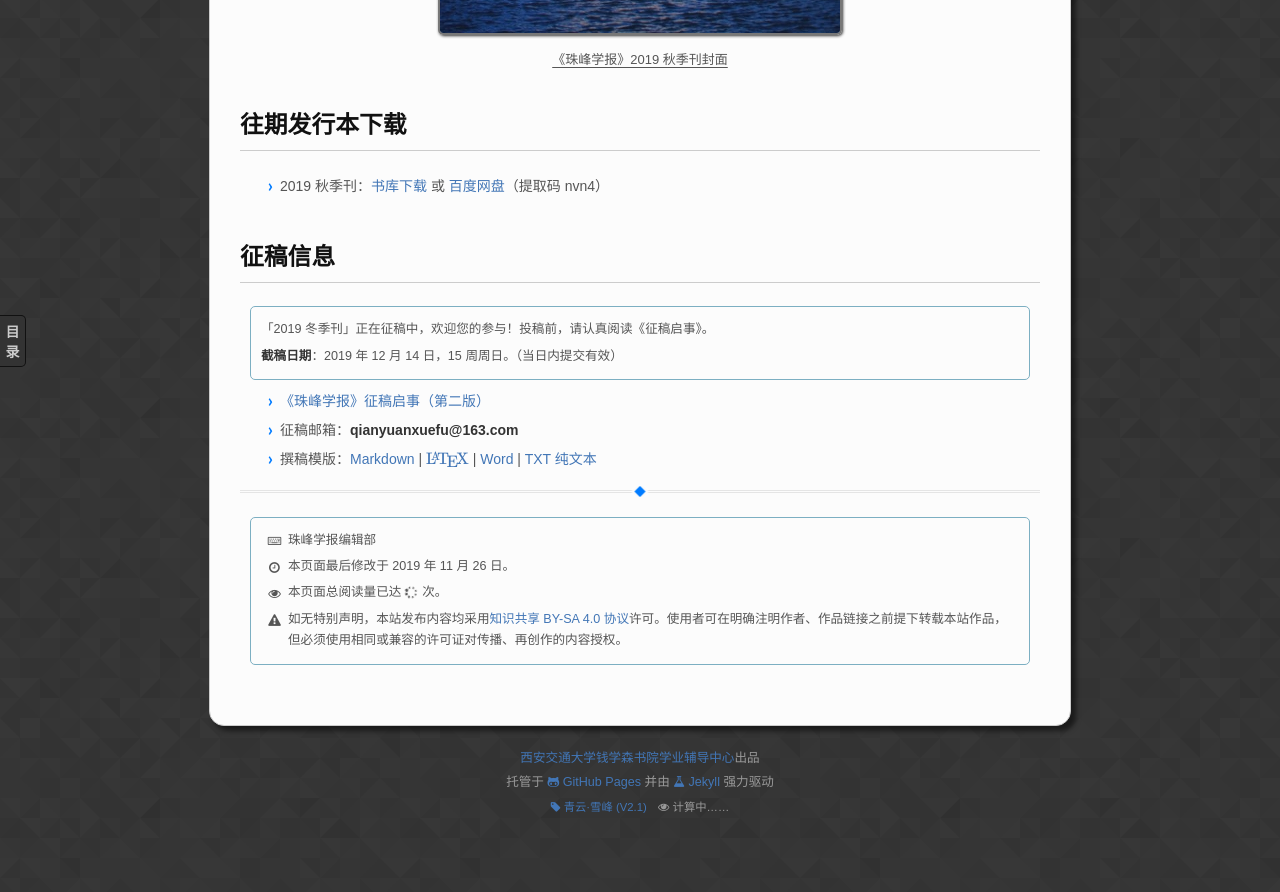
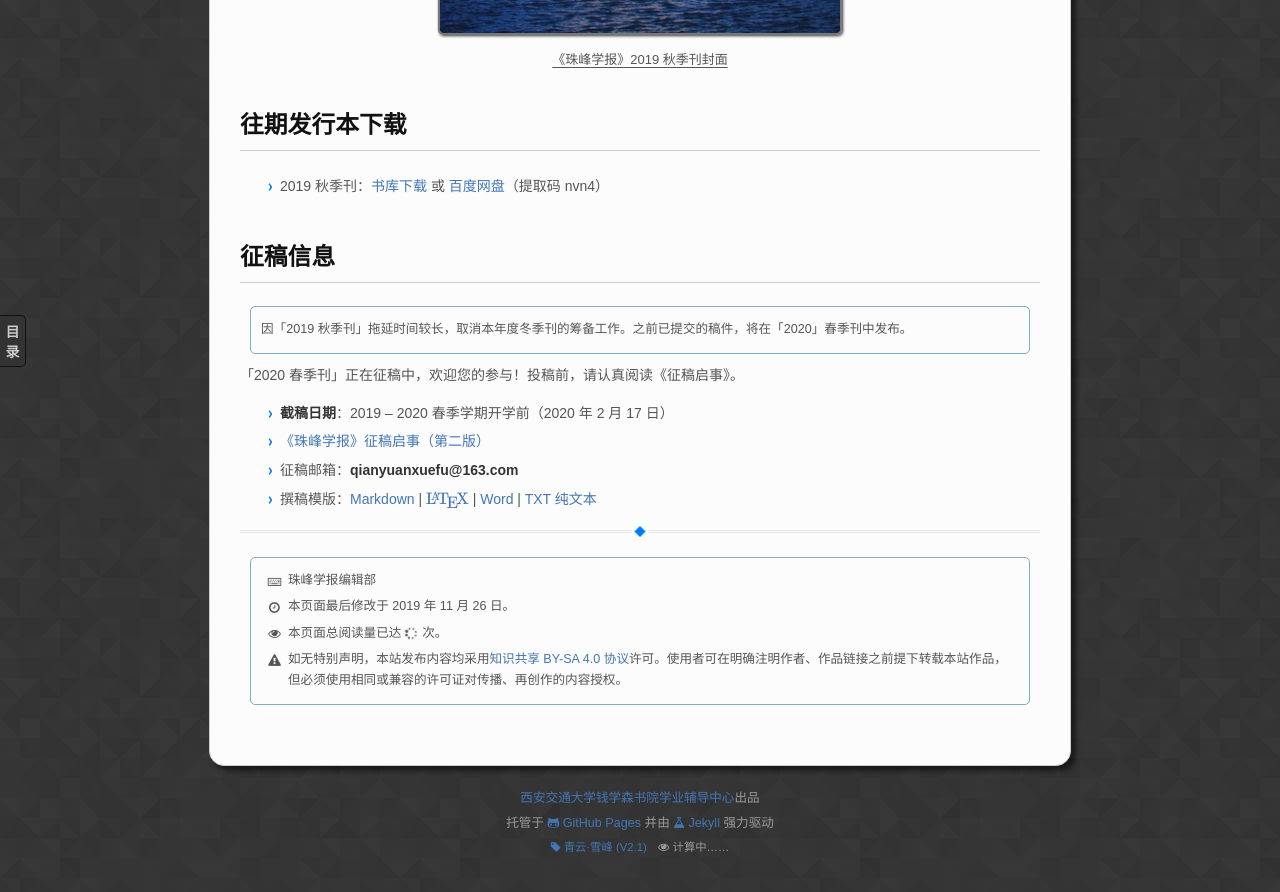
Before and after one commit to qyxf/qyxf.github.io, a Jekyll site: the page built from subsite/zhufeng.md, in a window 1280 px wide and 900 px high, scrolled down 1002 px. Shown: the top 892 px of the window. Built offline with Jekyll 4.4.1, drawn with Linux system fonts in a browser that asks for light colours; some web fonts are replaced; our own code applies the rules of GitHub Pages for plain Markdown files; formulas are drawn with MathJax 3; comment, search, counter and statistics services are not loaded; before the commit the page ends 1862 px from its top, so only the background shows below that.

Commit message:
Cancel 2019 Winter for zhufeng
Former-commit-id: 8f91658a5722954dcb4479248f747bc84558d4f8

```diff
--- a/subsite/zhufeng.md
+++ b/subsite/zhufeng.md
@@ -20,10 +20,11 @@ date: 2019-11-26
 
 ## 征稿信息
 
-> 「2019 冬季刊」正在征稿中，欢迎您的参与！投稿前，请认真阅读《征稿启事》。
->
-> **截稿日期**：2019 年 12 月 14 日，15 周周日。（当日内提交有效）
+> 因「2019 秋季刊」拖延时间较长，取消本年度冬季刊的筹备工作。之前已提交的稿件，将在「2020」春季刊中发布。
 
+「2020 春季刊」正在征稿中，欢迎您的参与！投稿前，请认真阅读《征稿启事》。
+
+- **截稿日期**：2019 -- 2020 春季学期开学前（2020 年 2 月 17 日）
 - [《珠峰学报》征稿启事（第二版）](/2019/10/18/journal-of-zhufeng-call-of-papers)
 - 征稿邮箱：**qianyuanxuefu@163.com**
 - 撰稿模版：[Markdown](https://qyxf.site/template-of-zhufeng/template-of-zhufeng.md) \| [$$\mathrm{\LaTeX}$$](https://qyxf.site/template-of-zhufeng/template-of-zhufeng.tex) \| [Word](https://qyxf.site/template-of-zhufeng/template-of-zhufeng.docx) \| [TXT 纯文本](https://qyxf.site/template-of-zhufeng/template-of-zhufeng.txt)
```
